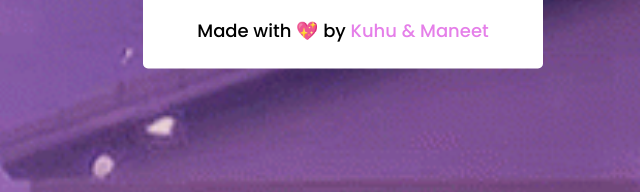
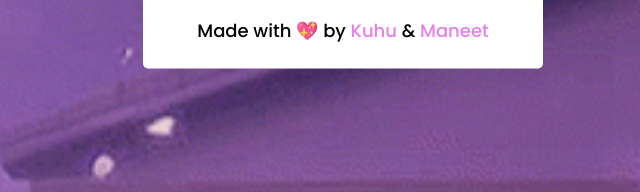
Before and after one commit to Maneet-k/tictactoe, a website: page index.html in a window 1280 px wide. Shown: the part 467-659 px from the top of the page, 297-937 px from the left. Drawn offline with nearby package versions, Linux system fonts and the light colour scheme.

Commit message:
Update index.html

```diff
--- a/index.html
+++ b/index.html
@@ -19,7 +19,7 @@
         <button class="playerX">Player (X)</button>
         <button class="playerO">Player (O)</button>
       </div>
-      <div class="credit">Made with 💖 by <a href="https://github.com/KuhuChawla" target="_blank"> Kuhu &</a><a href="https://github.com/Maneet-k" target="_blank"> Maneet</a></div>
+      <div class="credit">Made with 💖 by <a href="https://github.com/KuhuChawla" target="_blank"> Kuhu </a>&<a href="https://github.com/Maneet-k" target="_blank"> Maneet</a></div>
     </div>
   </div>
 
```
